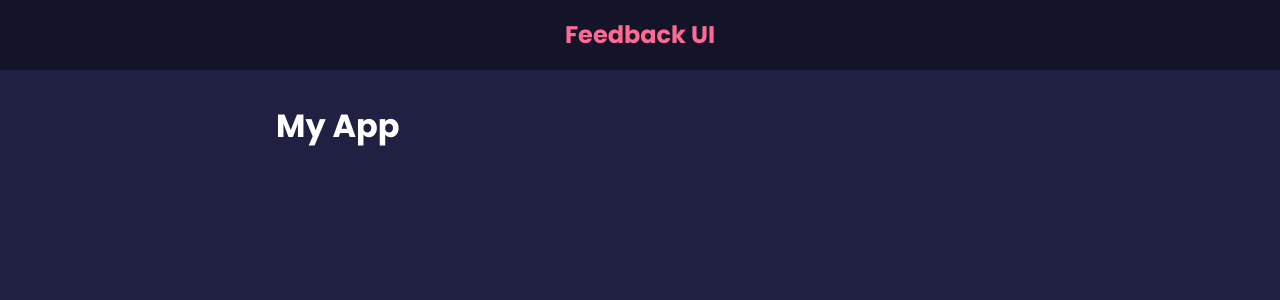
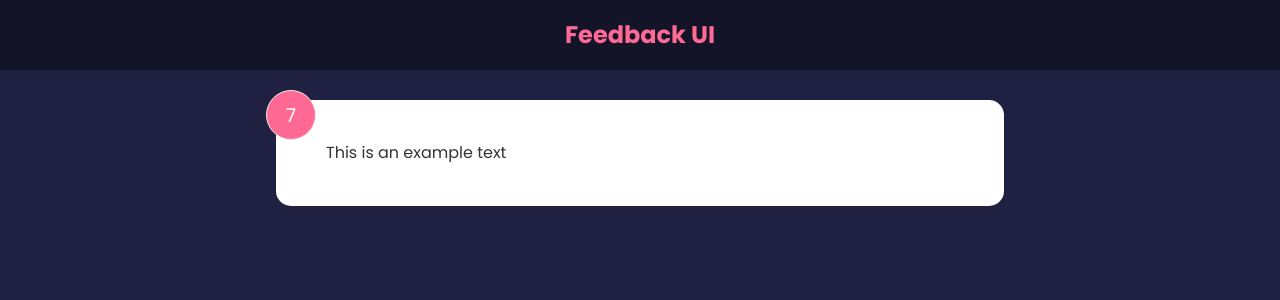
Before and after one commit to AnthonyVillegas87/feedback-app, a React (Create React App) app: page / in a window 1280 px wide. Shown: the top 300 px of the page. Built offline with nearby package versions, Linux system fonts and the light colour scheme.

Commit message:
feat: practice with useState Hook

```diff
--- a/src/App.js
+++ b/src/App.js
@@ -1,13 +1,12 @@
 import Header from "./components/Header";
-
+import FeedbackItem from "./components/FeedbackItem";
 function App() {
 
     return (
         <>
             <Header />
             <div className={'container'}>
-                <h1>My App</h1>
-
+                <FeedbackItem/>
             </div>
         </>
 
--- /dev/null
+++ b/src/components/FeedbackItem.jsx
@@ -0,0 +1,17 @@
+import {useState} from "react"
+
+function FeedbackItem() {
+    const [rating, setRating] = useState(7)
+    const [text, setText] = useState('This is an example text')
+
+
+    return (
+        <div className='card'>
+            <div className='num-display'>{rating}</div>
+            <div className='text-display'>{text}</div>
+
+        </div>
+    )
+}
+
+export default FeedbackItem
```
